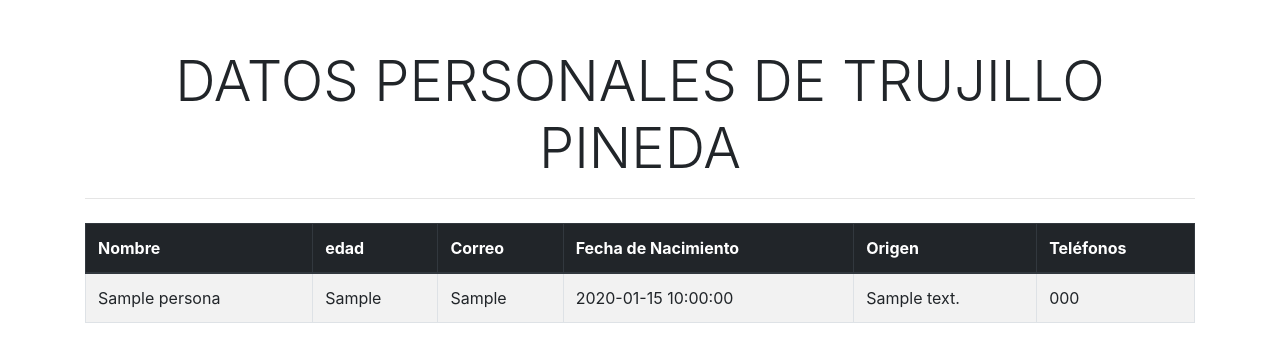
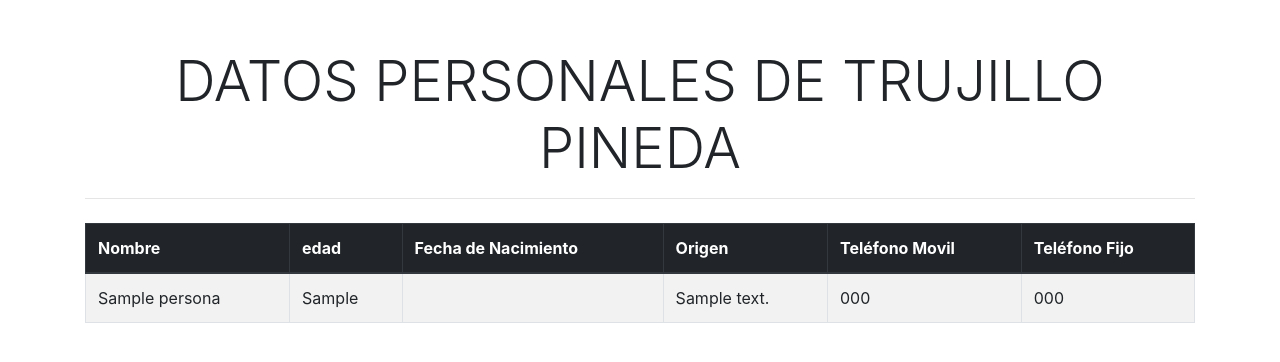
Before and after one commit to Elmercito16/mirko, a PHP site: page / in a window 1280 px wide. Shown: the top 362 px of the page. Run offline with PHP 8.4, Linux system fonts and the light colour scheme; tables that the repository leaves empty or names only in its code hold one stand-in row (values such as "Sample post"); data that the repository does not hold is empty.

Commit message:
Update index.php

```diff
--- a/index.php
+++ b/index.php
@@ -16,13 +16,12 @@ if (!$conexion) {
 $consulta = "SELECT
     p.nombre,
     p.edad,
-    p.correo,
     p.fecha_nacimiento,
     o.descripcion AS origen,
-    p.telefonos
+    p.telefono_movil,
+    p.telefono_fijo
   FROM Persona p
   JOIN Origen o ON p.id_origen = o.id_origen";
-
 $resultado = mysqli_query($conexion, $consulta);
 ?>
 <!DOCTYPE html>
@@ -48,10 +47,10 @@ $resultado = mysqli_query($conexion, $consulta);
           <tr>
             <th>Nombre</th>
             <th>edad</th>
-            <th>Correo</th>
             <th>Fecha de Nacimiento</th>
             <th>Origen</th>
-            <th>Teléfonos</th>
+            <th>Teléfono Movil</th>
+            <th>Teléfono Fijo</th>
           </tr>
         </thead>
         <tbody>";
@@ -62,9 +61,9 @@ $resultado = mysqli_query($conexion, $consulta);
             <td>{$fila['nombre']}</td>
             <td>{$fila['edad']}</td>
             <td>{$fila['correo']}</td>
-            <td>{$fila['fecha_nacimiento']}</td>
             <td>{$fila['origen']}</td>
-            <td>{$fila['telefonos']}</td>
+            <td>{$fila['telefono_movil']}</td>
+            <td>{$fila['telefono_fijo']}</td>
           </tr>";
       }
 
```
